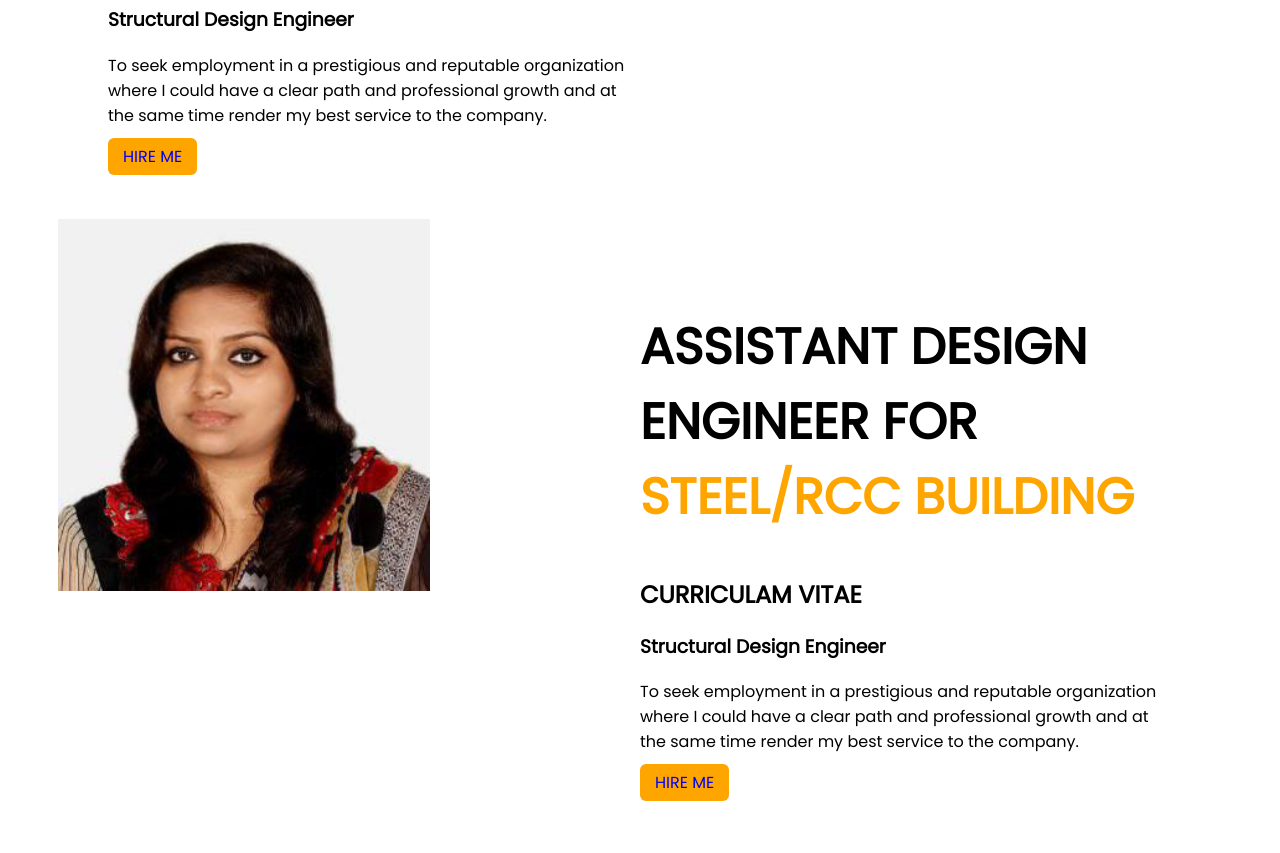
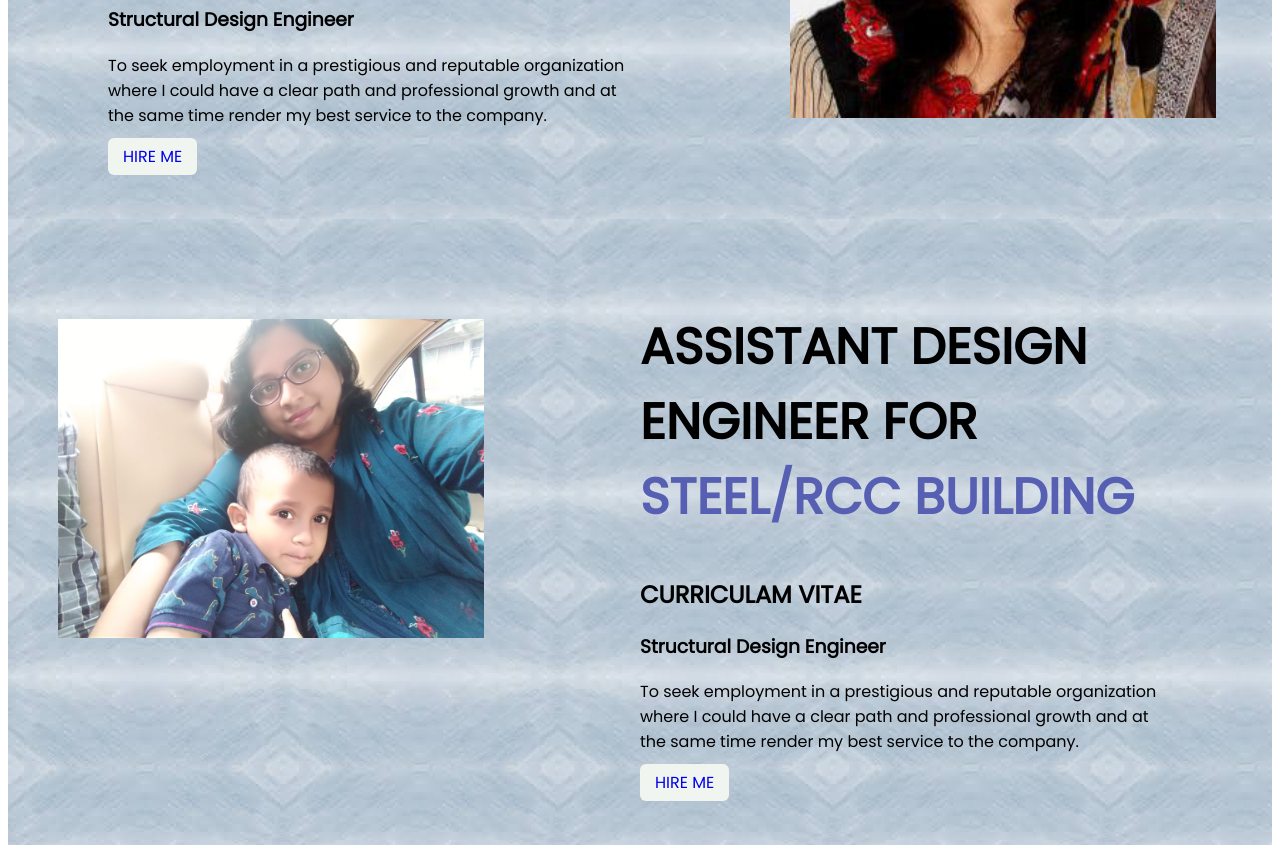
Before and after one commit to Rodoshichowdhury/portfolio, a plain HTML site: page index.html in a window 1280 px wide. Shown: the part 416-1269 px from the top of the page. Drawn offline with Linux system fonts and the light colour scheme.

Commit message:
background added

```diff
--- a/css/style.css
+++ b/css/style.css
@@ -3,7 +3,12 @@ body{
 }
 #top-banner{
     display: flex;
-    background-image:url(image/pngtree-minimalist-abstract-background-portfolio-picture-image_1447430.jpg);
+
+}
+#top-banner{
+    background-image:url(../Image/image-5.jfif);
+
+
 }
 .first-header{
     width: 50%;
@@ -14,11 +19,11 @@ body{
     font-size: 50px;
 }
 .first-header span{
-    color: orange;
+    color: rgb(87, 95, 179);
 }
 .first-header a{
     text-decoration: none;
-    background-color: orange;
+    background-color: rgb(241, 245, 239);
     padding: 7px 15px;
     border-radius: 6px;
 }
@@ -26,6 +31,6 @@ body{
     width: 50%;
 }
 .second-header img{
-    width: 70%;
-    padding: 0px 50px 0px 50px;
+    width: 80%;
+    padding: 100px 50px 0px 50px;
 }
--- a/index.html
+++ b/index.html
@@ -29,7 +29,7 @@
     <main>
         <section id="top-banner">
             <div class="second-header">
-                <img src="Image/300x 300 clear png.png" alt="">
+                <img src="Image/image-6.jpg" alt="">
             </div>
             <div class="first-header">
                 <h1>ASSISTANT DESIGN ENGINEER FOR <span>STEEL/RCC BUILDING</span></h1>
```
Also changed, not shown: Image/image-1.jfif (renamed from Image/photo-1518655048521-f130df041f66.jfif), Image/image-2.jfif (renamed from Image/download.jfif), Image/image-3.jpg (renamed from Image/pngtree-minimalist-abstract-background-portfolio-picture-image_1447430.jpg), Image/image-4.jpg (added), Image/image-5.jfif (added), Image/image-6.jpg (added).
